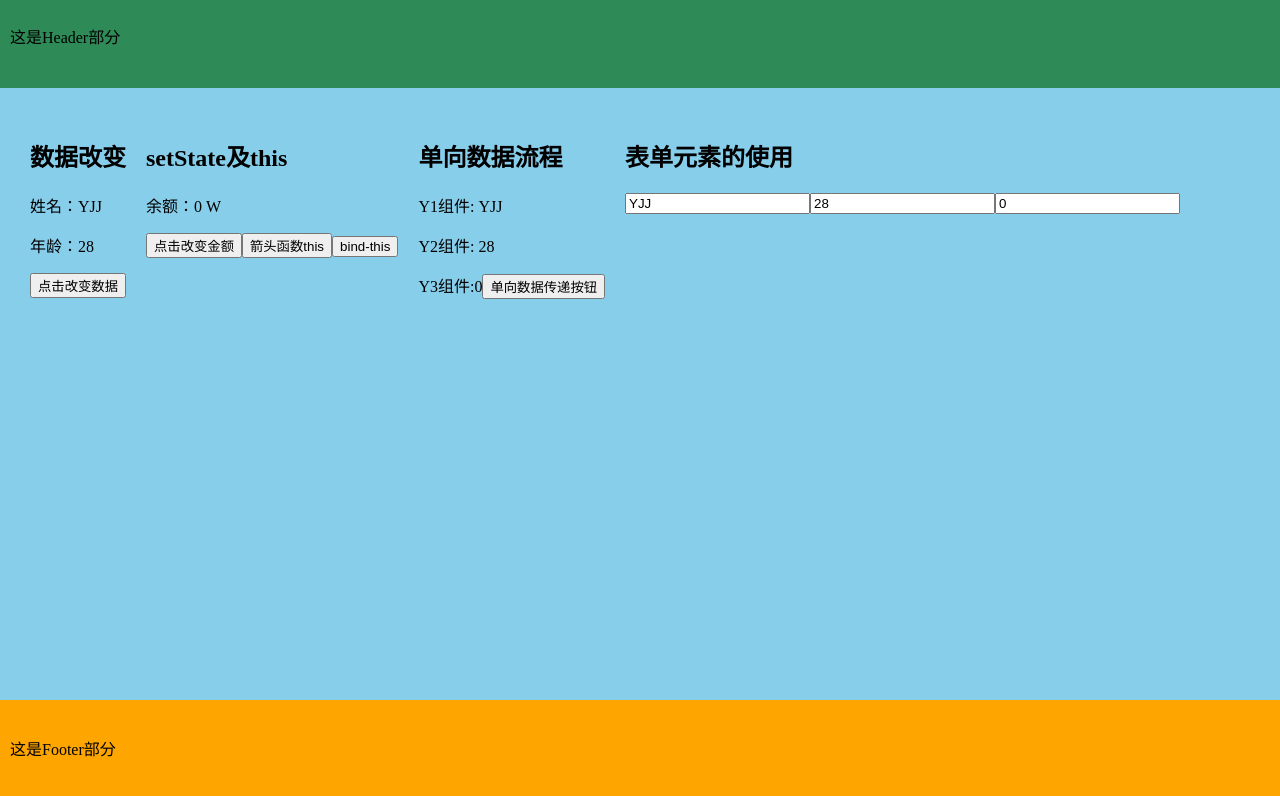
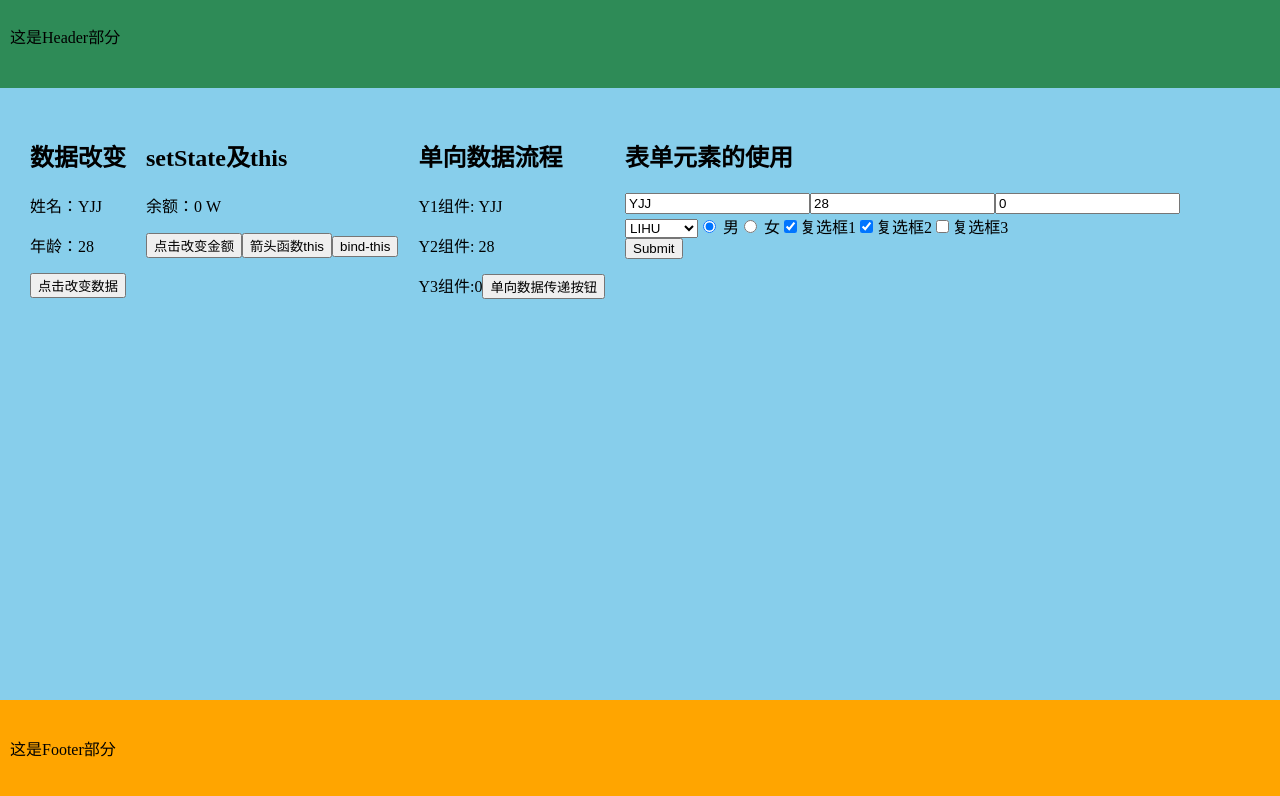
Before and after one commit to jiao-yangIT/react-pro, a React (Create React App) app: page / in a window 1280 px wide. Shown: the top 796 px of the page. Built offline with nearby package versions, Linux system fonts and the light colour scheme.

Commit message:
feat: 表单元素-select,checkox, radio

```diff
--- a/src/components/Home.js
+++ b/src/components/Home.js
@@ -6,7 +6,10 @@ class Home extends Component {
     state = {
         name: 'YJJ',
         age: 28,
-        money: 0
+        money: 0,
+        selectValue: 'LH',
+        checkedValue: [],
+        radioValue: 'man',
     }
 
     handleClick = async ()=> {
@@ -49,6 +52,36 @@ class Home extends Component {
             [prop]: ev.target.value
         })
     }
+
+    // 复选框数据
+    checkBoxDatas = [
+        {
+            id: 1,
+            title: '复选框1',
+            isChecked: true,
+        },
+        {
+            id: 2,
+            title: '复选框2',
+            isChecked: true,
+        },
+        {
+            id: 3,
+            title: '复选框3',
+            isChecked: false,
+        }
+    ]
+
+    handleChangeCheckBox(index, ev) {
+        this.checkBoxDatas[index] = ev.target.checked
+    }
+
+    handleSubmit(ev) {
+        ev.preventDefault();
+        this.state.checkedValue = this.checkBoxDatas.filter(e => e.isChecked).map(m=> m.id)
+        let submitData = this.state
+        console.log(submitData)
+    }
     render() {
         return(
             <>
@@ -89,9 +122,31 @@ class Home extends Component {
                             {/**   ev.target.name === [prop]: this.setState({})*/}
                             {/** value={***}的控制台报错：如果没有change事件，则有defaultValue/readonly属性来避免报错*/}
                             <h2>表单元素的使用</h2>
-                            <input name={'name'} value={this.state.name} onChange={this.handleChangeFormVal.bind(this)} />
-                            <input value={this.state.age} onChange={(e)=> {this.setState({age: e.target.value})}} />
-                            <input type="text" defaultValue={this.state.money} readOnly/>
+                            <form onSubmit={(ev)=> {this.handleSubmit(ev)}}>
+                                <input name={'name'} value={this.state.name} onChange={this.handleChangeFormVal.bind(this)} />
+                                <input value={this.state.age} onChange={(e)=> {this.setState({age: e.target.value})}} />
+                                <input type="text" defaultValue={this.state.money} readOnly/>
+                                <br />
+                                <select value={this.state.selectValue} onChange={(e)=> {
+                                    this.setState({selectValue: e.target.value})
+                                }}>
+                                    <option value="YJJ">YANGJJ</option>
+                                    <option value="LH">LIHU</option>
+                                </select>
+                                <input name='radioValue' type="radio" value={'man'} defaultChecked={this.state.radioValue === 'man'} onChange={(ev)=> { this.setState({radioValue: ev.target.value})}}/> 男
+                                <input name='radioValue' value={'woman'} type="radio" defaultChecked={this.state.radioValue === 'woman'} onChange={(ev)=> { this.setState({radioValue: ev.target.value})}}/> 女
+                                {
+                                    this.checkBoxDatas.map((d, index)=> {
+                                        return(
+                                            <label key={d.id}>
+                                                <input type="checkbox" defaultChecked={d.isChecked} onChange={this.handleChangeCheckBox.bind(this, index)}/>{ d.title}
+                                            </label>
+                                        )
+                                    })
+                                }
+                                <br />
+                                <input type='submit' />
+                            </form>
                         </div>
                     </div>
                 </Layout>
```
